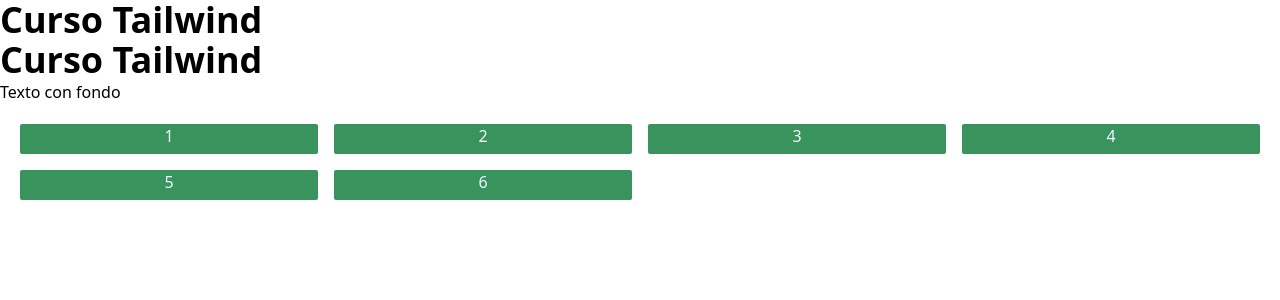
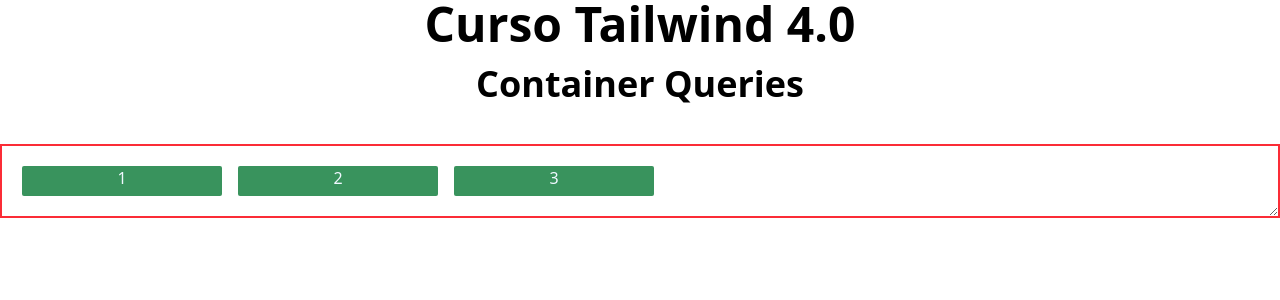
Before and after one commit to ChuchitaFuentes/DEVF_EXTENSION_FRONTEND_2025, a React (Vite) app in the folder 5_REACT_AVANZADO/EXTRAS/prueba_tailwind/: page / in a window 1280 px wide. Shown: the top 300 px of the page. Built offline with nearby package versions, Linux system fonts and the light colour scheme.

Commit message:
Container queries

```diff
--- a/5_REACT_AVANZADO/EXTRAS/prueba_tailwind/src/App.jsx
+++ b/5_REACT_AVANZADO/EXTRAS/prueba_tailwind/src/App.jsx
@@ -6,19 +6,18 @@
 
 
   return (
-    /* Sm y md son puntos de quiebre para manejo del diseño responsivo */
+
     <>
-      <h1 className='font-bold text-2xl sm:text-3xl md:text-4xl'>Curso Tailwind</h1> {/* tamaños predeterminados */}
-      <h1 className='font-bold text-2xl min-[650px]:text-3xl min-[800px]:text-4xl'>Curso Tailwind</h1> {/* Tamaños personalizados */}
-      <h1 className='sm:max-md:bg-amber-400'>Texto con fondo</h1> {/* Este es un breakpoint con rango */}
+      <h1 className='text-center font-bold mb-4 text-5xl'>Curso Tailwind 4.0</h1>
+      <h2 className='text-center font-bold mb-10 text-4xl'>Container Queries</h2>
 
-      <div className='p-4 grid grid-cols-2 gap-2 tablet:grid-cols-3 desktop:grid-cols-4'>
-        <div className="box">1</div>
-        <div className="box">2</div>
-        <div className="box">3</div>
-        <div className="box">4</div>
-        <div className="box">5</div>
-        <div className="box">6</div>
+
+      <div className='@container border-2 border-red-500 p-4 resize overflow-hidden'> {/* Overflow, te dice que hacer con el contenido y el resize sirve para poder cambiar de tamaño */}
+        <div className='flex flex-col gap-2 @sm:flex-row'> {/* para cambiar el tamaño con respecto a el contenedor @container */}
+          <div className="box">1</div>
+          <div className="box">2</div>
+          <div className="box">3</div>
+        </div>
       </div>
     </>
   )
--- a/5_REACT_AVANZADO/EXTRAS/prueba_tailwind/src/index.css
+++ b/5_REACT_AVANZADO/EXTRAS/prueba_tailwind/src/index.css
@@ -1,14 +1,9 @@
 @import 'tailwindcss';
 
-/* Con esto se modifica el punto de quiebre que trae como base Tailwind */
 @theme{
-    --breakpoint-sm:27.75rem;
-    /* --breakpoint-*: initial;Con esta linea se resetean todos los breakpoints de Tailwind */
-    /* Con las lineas siguientes se establecen nuevos breakpoints */
-    --breakpoint-tablet:45rem;
-    --breakpoint-desktop:57.5rem;
+    --container-sm:24rem;
+    --container-tablet:36rem;
 }
-
 .box{
     background-color: rgb(57, 147, 93);
     text-align: center;
@@ -16,4 +11,5 @@
     border-radius: .125rem;
     margin: .25rem;
     color: aliceblue;
+    width: 12.5rem;
 }
```
